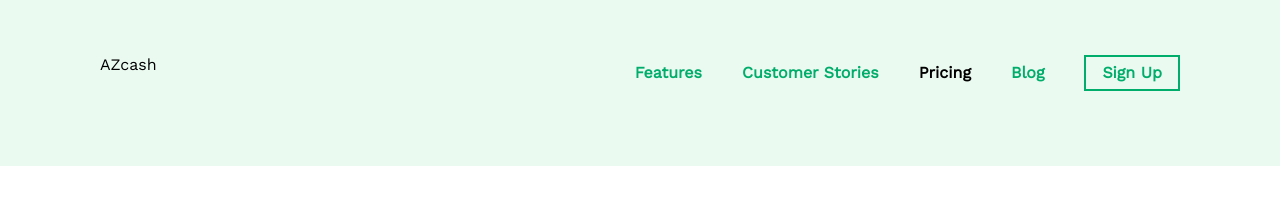
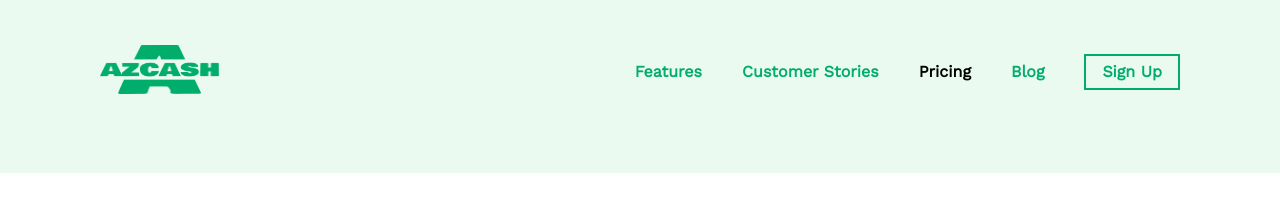
Before and after one commit to azizbelkhouja/Pricing-page, a plain HTML site: page index.html in a window 1280 px wide. Drawn offline with nearby package versions, Linux system fonts and the light colour scheme.

Commit message:
logo added

```diff
--- a/index.html
+++ b/index.html
@@ -14,7 +14,7 @@
 <body>
     <header>
         <div>
-            <p class="title-logo">AZcash</p>
+            <img src="images/logo.png" alt="" class="title-logo">
         </div>
         <div class="menu">
             <p>Features</p>
--- a/styles.css
+++ b/styles.css
@@ -12,7 +12,7 @@ header {
 
     display: flex;
     justify-content: space-between;
-    padding: 55px 100px 75px 100px;
+    padding: 45px 100px 75px 100px;
 }
 .menu {
     display: flex;
@@ -22,7 +22,7 @@ header {
     > p {
         font-size: 16px;
         line-height: 24px;
-        font-weight: bold;
+        font-weight: bolder;
         color: #00ad6a;
     }
 }
@@ -43,5 +43,6 @@ header {
     color: #00ad6a !important;
 }
 .title-logo {
-
+    width: 119px;
+    height: 49px;
 }
```
Also changed, not shown: images/logo.png (added).
